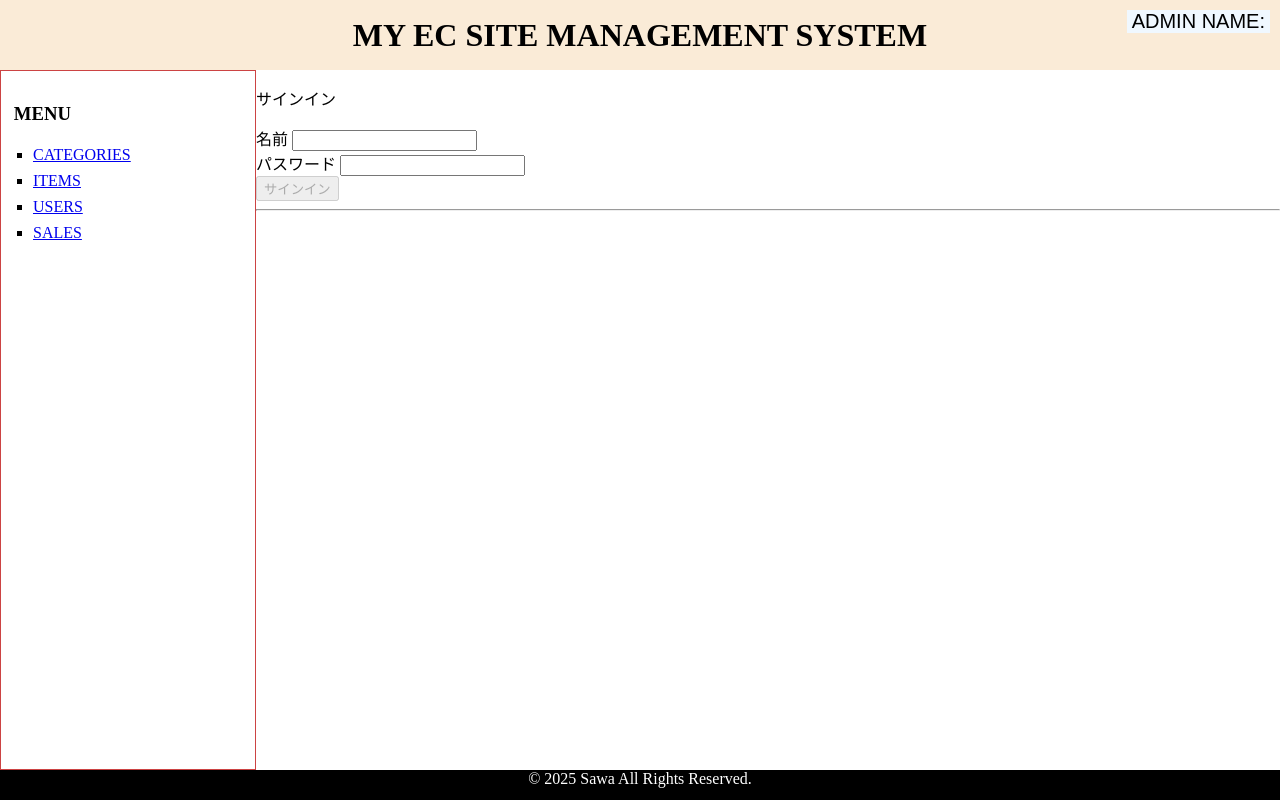
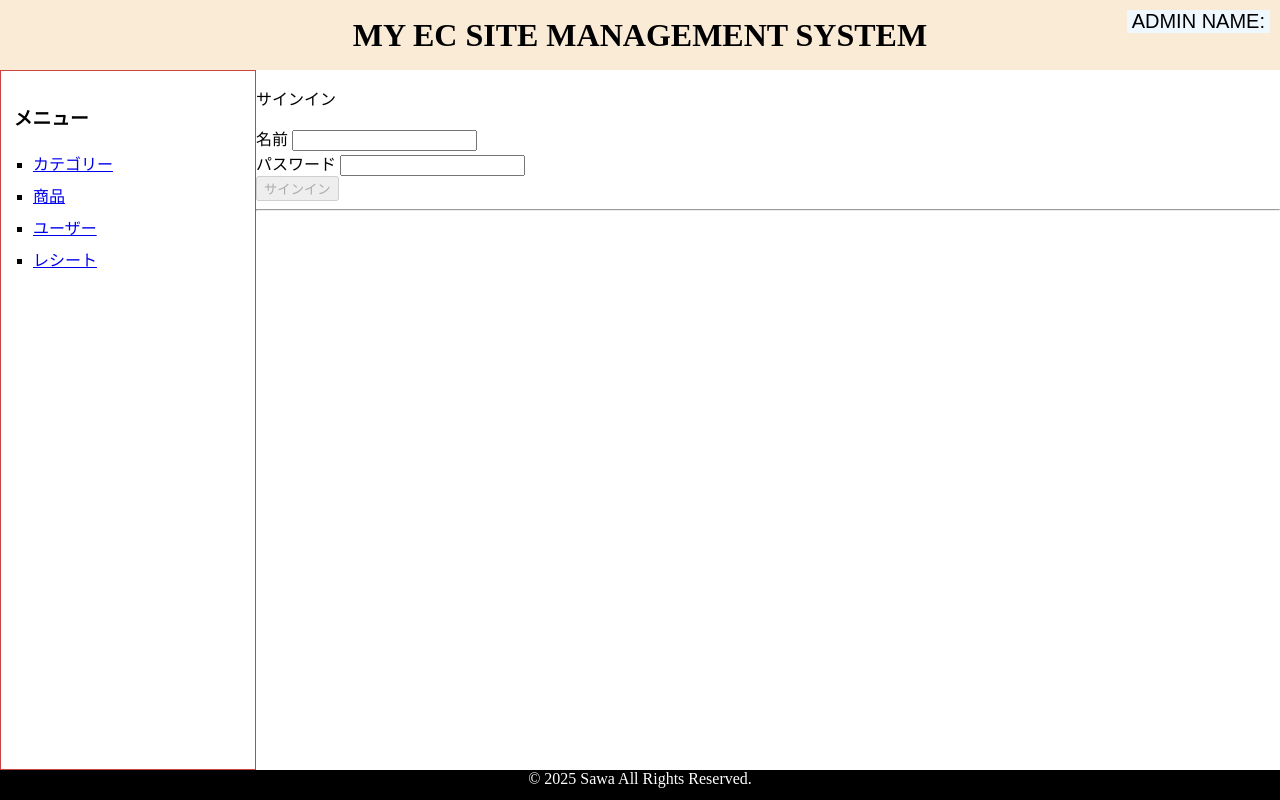
Before and after one commit to sawa-pascal/portfolio-ec-site-management, an Angular app: page / in a window 1280 px wide. Built offline with nearby package versions, Linux system fonts and the light colour scheme.

Commit message:
メニュー画面、日本語、統一

```diff
--- a/src/app/menu/menu.component.html
+++ b/src/app/menu/menu.component.html
@@ -1,7 +1,7 @@
-<h3>MENU</h3>
+<h3>メニュー</h3>
 <ul class="menu-list">
-  <li class="categories"><a [routerLink]="['/categories-list']">CATEGORIES</a></li>
-  <li class="items"><a [routerLink]="['/items-list']">ITEMS</a></li>
-  <li class="users"><a [routerLink]="['/users-list']">USERS</a></li>
-  <li class="sales"><a [routerLink]="['/sales-list']">SALES</a></li>
+  <li class="categories"><a [routerLink]="['/categories-list']">カテゴリー</a></li>
+  <li class="items"><a [routerLink]="['/items-list']">商品</a></li>
+  <li class="users"><a [routerLink]="['/users-list']">ユーザー</a></li>
+  <li class="sales"><a [routerLink]="['/sales-list']">レシート</a></li>
 </ul>
```
